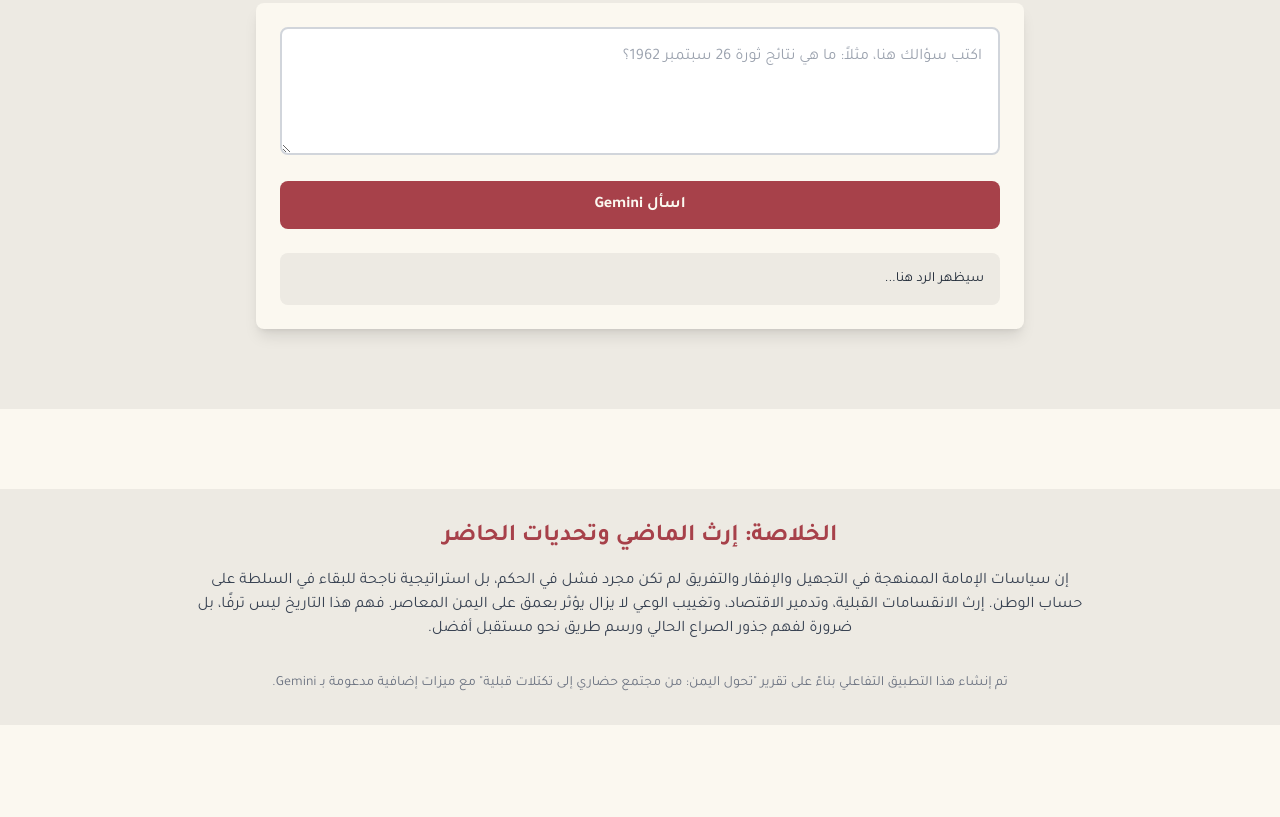
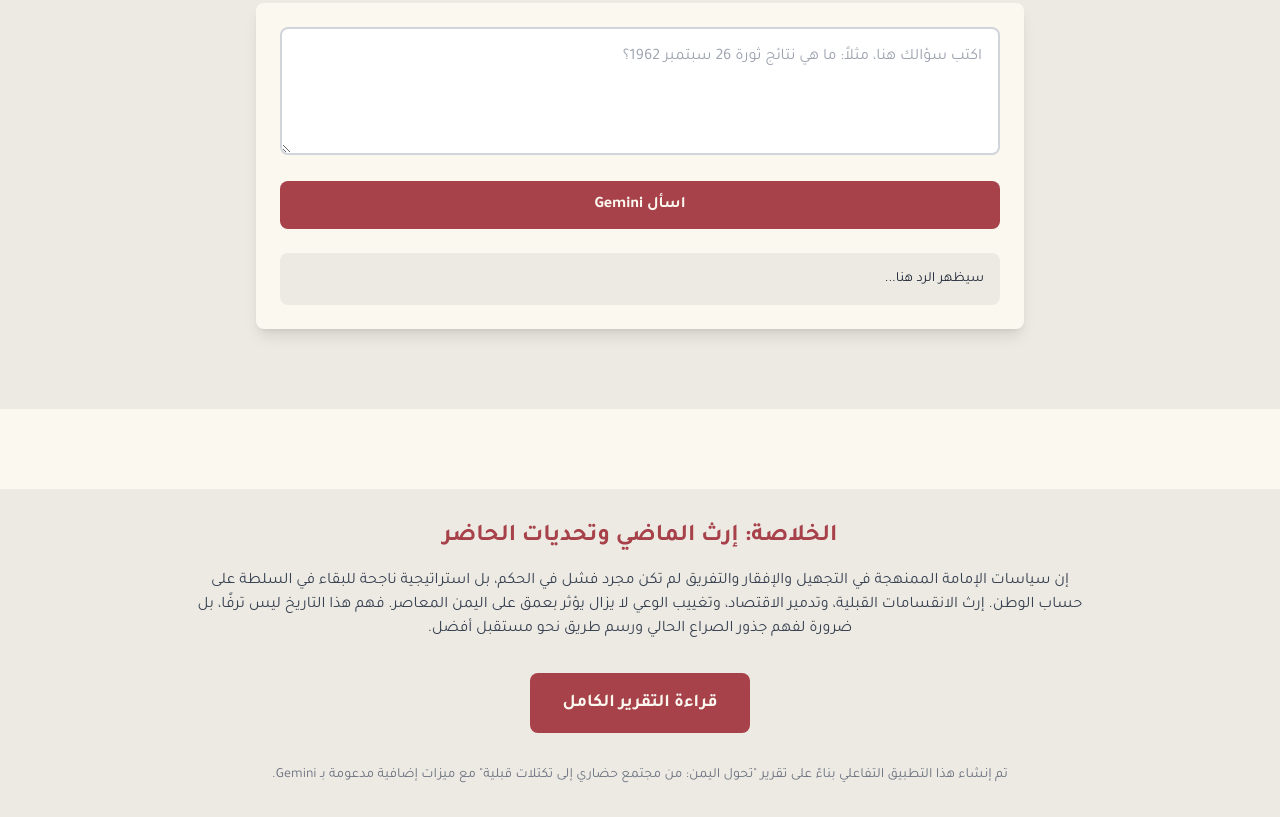
Before and after one commit to WikiAr/Zaidi, a plain HTML site: page index.html in a window 1280 px wide. Shown: the part 3539-4356 px from the top of the page. Before the commit the page ends 4264 px from the top, so only its background shows below. Drawn offline with nearby package versions, Linux system fonts and the light colour scheme.

Commit message:
Update index.html

```diff
--- a/index.html
+++ b/index.html
@@ -326,6 +326,12 @@
             <p class="max-w-4xl mx-auto">
                 إن سياسات الإمامة الممنهجة في التجهيل والإفقار والتفريق لم تكن مجرد فشل في الحكم، بل استراتيجية ناجحة للبقاء في السلطة على حساب الوطن. إرث الانقسامات القبلية، وتدمير الاقتصاد، وتغييب الوعي لا يزال يؤثر بعمق على اليمن المعاصر. فهم هذا التاريخ ليس ترفًا، بل ضرورة لفهم جذور الصراع الحالي ورسم طريق نحو مستقبل أفضل.
             </p>
+            <!-- Prominent link to the Google Doc -->
+            <div class="mt-8">
+                <a href="https://docs.google.com/document/d/1yrtG4Waw3kqU_thBvTzMYsnSe8WdFFDqPM6WmHv4hqg/edit?tab=t.0" target="_blank" class="inline-block px-8 py-4 bg-accent text-light rounded-lg tajawal-bold text-lg hover:opacity-90 transition-opacity">
+                    قراءة التقرير الكامل
+                </a>
+            </div>
             <p class="mt-8 text-sm text-gray-500">تم إنشاء هذا التطبيق التفاعلي بناءً على تقرير "تحول اليمن: من مجتمع حضاري إلى تكتلات قبلية" مع ميزات إضافية مدعومة بـ Gemini.</p>
         </div>
     </footer>
```
